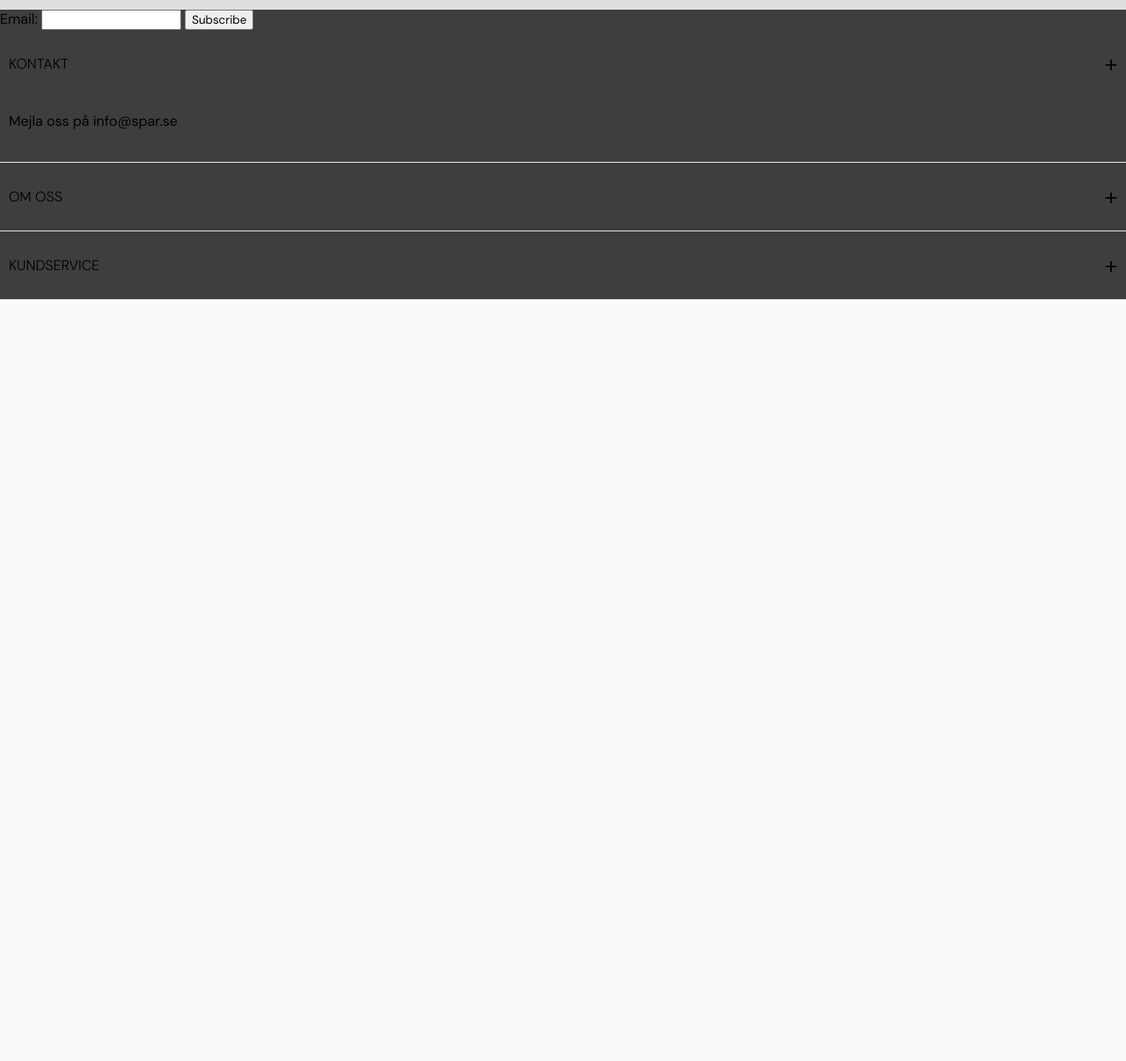
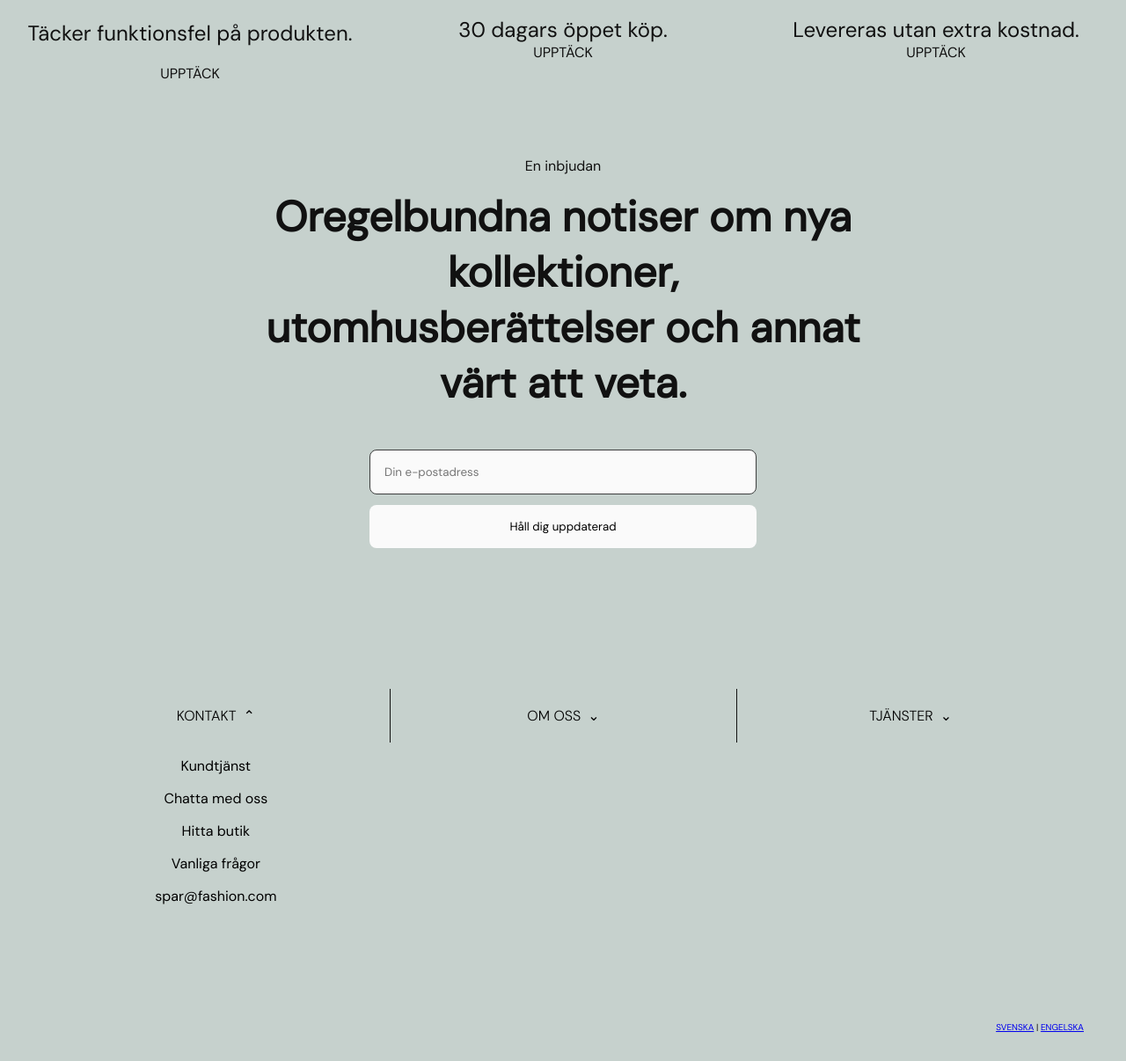
Before and after one commit to allehammar/SP-R, a PHP site: page / in a window 1280 px wide, after a click on "KONTAKT"; the page is wider, and only the part inside the window is pictured. Shown: the part 4092-5298 px from the top of that part at 88% size. Before the commit the page ends 4433 px from the top of that part, so only its background shows below. Run offline with PHP 8.4, Linux system fonts and the light colour scheme.

Commit message:
Added a bunch of stuff

```diff
--- a/index.php
+++ b/index.php
@@ -3,6 +3,19 @@
 declare(strict_types=1);
 
 require_once __DIR__ . '/header.php';
+
+$message = '';
+
+if (isset($_POST['email'])) {
+  $email = trim($_POST['email']);
+
+  if (filter_var($email, FILTER_VALIDATE_EMAIL)) {
+    $message = 'Tack! Du är nu anmäld.';
+  } else {
+    $message = 'Ogiltig e-postadress, försök igen.';
+  }
+}
+
 
 ?>
 
@@ -65,11 +78,11 @@ require_once __DIR__ . '/header.php';
 
   <div class="cardUtvecklatFörDig">
     <h3>UTVECKLAT FÖR DIG</h3>
-    <h2>
+    <h2 class="heading-1">
       Ett funktionellt tillbehör som förenar en välbekant form med ett nytt
       syfte. Med integrerade solceller för portabel laddning.
     </h2>
-    <h3><a href="">LÄS MER OM AVANCERAD TEKNIK</a></h3>
+    <a href="">LÄS MER OM AVANCERAD TEKNIK</a>
   </div>
 
   <div class="grid">
@@ -111,9 +124,10 @@ require_once __DIR__ . '/header.php';
     <h1 class="heading-2">För naturen.<br>Med unik design.</h1>
   </div>
   <div class="naturenGrid">
-    <div class="box a"></div>
-    <div class="box b"></div>
+    <div class="naturenBox1"></div>
+    <div class="naturenBox2"></div>
   </div>
+
 
   <div class="configurators">
     <div class="configuratorText">
@@ -183,43 +197,57 @@ require_once __DIR__ . '/header.php';
         <a href="" class="nav-link">UPPTÄCK</a>
       </div>
       <div class="inbjudanText">
-        <p>en inbjudan</p>
-        <p>Oregelbundna notiser om nya kollektioner, utomhusberättelser och annat värt att veta.</p>
-        <button>håll dig uppdaterad</button>
+        <p>En inbjudan</p>
+        <h3>Oregelbundna notiser om nya kollektioner, utomhusberättelser och annat värt att veta.</h3>
+        <form class="newsletter" action="#" method="post">
+          <label for="email" class=""></label>
+          <input type="email" id="email" name="email" placeholder="Din e-postadress" required>
+          <button type="submit">Håll dig uppdaterad</button>
+        </form>
+        <?php if ($message !== ''): ?>
+          <p><?= htmlspecialchars($message) ?></p>
+        <?php endif; ?>
       </div>
     </div>
-  </div>
 
-  <form action="">
-    <label for="Email">
-      Email:
-      <input type="text" />
-    </label>
-    <button>Subscribe</button>
-  </form>
+
 </main>
 <footer>
-  <div class="accordion">
+  <div class="accordion footerNav">
     <details>
       <summary>Kontakt</summary>
       <div class="content">
-        <p>Mejla oss på info@spar.se</p>
+        <p><a href="">Kundtjänst</a></p>
+        <p><a href="">Chatta med oss</a></p>
+        <p><a href="">Hitta butik</a></p>
+        <p><a href="">Vanliga frågor</a></p>
+        <p><a href="mailto:spar@fashion.com">spar@fashion.com</a></p>
       </div>
     </details>
 
     <details>
       <summary>Om oss</summary>
       <div class="content">
-        <p>Text om företaget.</p>
+        <p><a href="">Vår historia</a></p>
+        <p><a href="">Hållbarhet</a></p>
+        <p><a href="">Material &amp; teknik</a></p>
       </div>
     </details>
 
     <details>
-      <summary>Kundservice</summary>
+      <summary>Tjänster</summary>
       <div class="content">
-        <p>Frågor om köp, retur och leverans.</p>
+        <p><a href="">Frakt &amp; leverans</a></p>
+        <p><a href="">Returer &amp; byten</a></p>
+        <p><a href="">Garanti &amp; reparation</a></p>
+        <p><a href="">Storleksguide</a></p>
+        <p><a href="">Presentkort</a></p>
       </div>
     </details>
+  </div>
+
+  <div class="footerLang">
+    <a href="#">Svenska</a> | <a href="#">Engelska</a>
   </div>
 </footer>
 </body>
--- a/style.css
+++ b/style.css
@@ -67,8 +67,11 @@ body {
   /* Removes default body margin */
   margin: 0;
   /* body's height to viewport height */
-  height: 100vh;
-  background-color: var(--base-colorOne);
+  min-height: 100vh;
+  background-image: url("assets/Bakgrund.png");
+  background-size: cover;
+  background-position: center top;
+  background-repeat: no-repeat;
 }
 
 /* Removes default margins h3 */
@@ -331,42 +357,58 @@ h3 {
 
 .naturen {
   padding: 0px;
-  background-color: var(--base-colorOne);
   display: block;
   text-align: center;
   padding-top: 32px;
   padding-bottom: 32px;
+  background-color: none;
 }
 
-.naturenGrid {
-  display: flex;
-  width: auto;
+.naturenBox1 {
+  width: 100%;
   height: 237px;
-  background-color: var(--base-colorTwo);
-  display: flex;
-  margin-top: 16px;
-  margin-bottom: 16px;
+  background-image: url(assets/BILD-08.jpg);
+  background-size: cover;
+  background-repeat: no-repeat;
+  background-position: center;
+  margin: 16px auto;
+}
+
+.naturenBox2 {
+  width: 100%;
+  height: 237px;
+  background-image: url(assets/BILD-09.jpg);
+  background-size: cover;
+  background-repeat: no-repeat;
+  background-position: center;
+  margin: 16px auto;
 }
 
 .inbjudan {
   padding: var(--space-ss);
-  background-color: var(--base-colorTwo);
+  background-color: #c6d1cd;
   text-align: center;
-  color: var(--base-colorOne);
+  color: var(--base-colorSix);
 }
 
 .inbjudanGrid {
-  flex-direction: column;
-  display: flex;
-  gap: 48px;
+  display: grid;
+  grid-template-columns: 1fr;
+  gap: 32px;
+  padding: 5% 20px;
 }
+.inbjudanGrid a {
+  text-decoration: none;
+  color: var(--base-colorSix);
+}
+
 .inbjudanText {
   margin-top: 64px;
   padding: 0 20px;
 }
 
 .accordion details {
-  border-bottom: 1px solid #e5e5e5;
+  border-bottom: 1px solid var(--base-colorOne);
 }
 
 .accordion summary {
@@ -380,7 +422,9 @@ h3 {
   font-family: var(--font-family);
   font-weight: var(--font-weight-light);
   font-size: var(--font-size-nav);
+  background-color: #c6d1cd;
 }
+
 .accordion summary::after {
   content: "+";
   font-size: 28px;
@@ -390,6 +434,19 @@ h3 {
   padding: 0 10px 20px;
 }
 
+.accordion .content a {
+  color: inherit;
+  text-decoration: none;
+}
+.footerLang {
+  background-color: #c6d1cd;
+  text-align: right;
+  padding: 96px 48px 32px;
+  font-size: 10px;
+  text-transform: uppercase;
+  text-decoration: none;
+  color: var(--base-colorSix);
+}
 /*--------------------------
 GreyboxThree
 ----------------------------*/
@@ -634,17 +690,39 @@ GreyboxFive
   display: none;
 }
 
+.newsletter {
+  display: flex;
+  flex-direction: column;
+  gap: 12px;
+  max-width: 480px;
+  margin: 32px auto 0;
+  padding: 0 20px;
+}
+
+.newsletter input {
+  padding: 16px;
+  border: 1px solid var(--base-colorFive);
+  border-radius: 8px;
+  background: #fafafa;
+}
+
+.newsletter button {
+  padding: 16px 32px;
+  background-color: var(--base-colorOne);
+  border: none;
+  border-radius: 8px;
+}
+
 /* Tablet view */
 @media (min-width: 768px) {
-  body {
-    background-color: var(--base-colorFive);
-  }
-
   .grid {
     grid-template-columns: 1fr 1fr 1fr;
     grid-template-rows: 280px 280px;
     gap: 32px;
-    padding: 5% 2%;
+    padding-top: 2%;
+    padding-left: 5%;
+    padding-right: 5%;
+    padding-bottom: 8%;
     margin: 0 auto;
   }
 }
@@ -1007,22 +1085,88 @@ Desktop view
   }
 
   .inbjudan {
-    background-color: var(--base-colorTwo);
+    background-color: #c6d1cd;
     text-align: center;
     padding: 32px 0;
   }
-
   .inbjudanGrid {
-    flex-direction: row;
-    align-items: flex-start;
-    justify-content: space-evenlys;
-    gap: var(--space-lg);
+    background-color: #c6d1cd;
+    grid-template-columns: repeat(3, 1fr);
+    gap: 32px;
   }
 
   .inbjudanText {
-    margin-top: 96px;
+    grid-column: 1 / -1;
+    margin-top: 36px;
     max-width: 720px;
     margin-left: auto;
     margin-right: auto;
+    justify-self: center;
+  }
+
+  .inbjudanText h3 {
+    font-size: var(--font-size-h1);
+  }
+
+  .naturen {
+    padding: 0px;
+    display: block;
+    text-align: center;
+    padding-top: 32px;
+    padding-bottom: 32px;
+  }
+
+  .naturenGrid {
+    display: flex;
+    flex-direction: row;
+    align-items: center;
+    width: 100%;
+    padding-top: 48px;
+    padding-left: 48px;
+    padding-right: 48px;
+    gap: 48px;
+  }
+
+  .naturenBox1 {
+    background-color: var(--base-colorTwo);
+    flex: 1;
+    min-height: 422px;
+    margin: 16px auto;
+  }
+  .naturenBox2 {
+    background-color: var(--base-colorTwo);
+    flex: 1;
+    min-height: 422px;
+    margin: 16px auto;
+  }
+  .footerNav {
+    background-color: #c6d1cd;
+    display: grid;
+    grid-template-columns: repeat(3, 1fr);
+    align-items: start;
+    padding: 64px 48px 0;
+  }
+
+  .footerNav details {
+    border-bottom: none;
+    text-align: center;
+  }
+
+  .footerNav details + details {
+    border-left: 1px solid var(--base-colorSix);
+  }
+
+  .footerNav summary {
+    justify-content: center;
+    gap: 8px;
+  }
+
+  .footerNav summary::after {
+    content: "⌄";
+    font-size: 16px;
+  }
+
+  .footerNav details[open] summary::after {
+    content: "⌃";
   }
 }
```
Also changed, not shown: other parts of style.css (+26 -4 lines), assets/BILD-04.jpg (added), assets/BILD-05.jpg (added), assets/BILD-06.jpg (added), assets/BILD-08.jpg (added), assets/BILD-09.jpg (added), assets/Bakgrund.png (added), assets/Bild-02.jpg (added), assets/Bild-03.jpg (added), assets/arrow.svg (added), assets/infinity.svg (added), assets/truck.svg (added).
